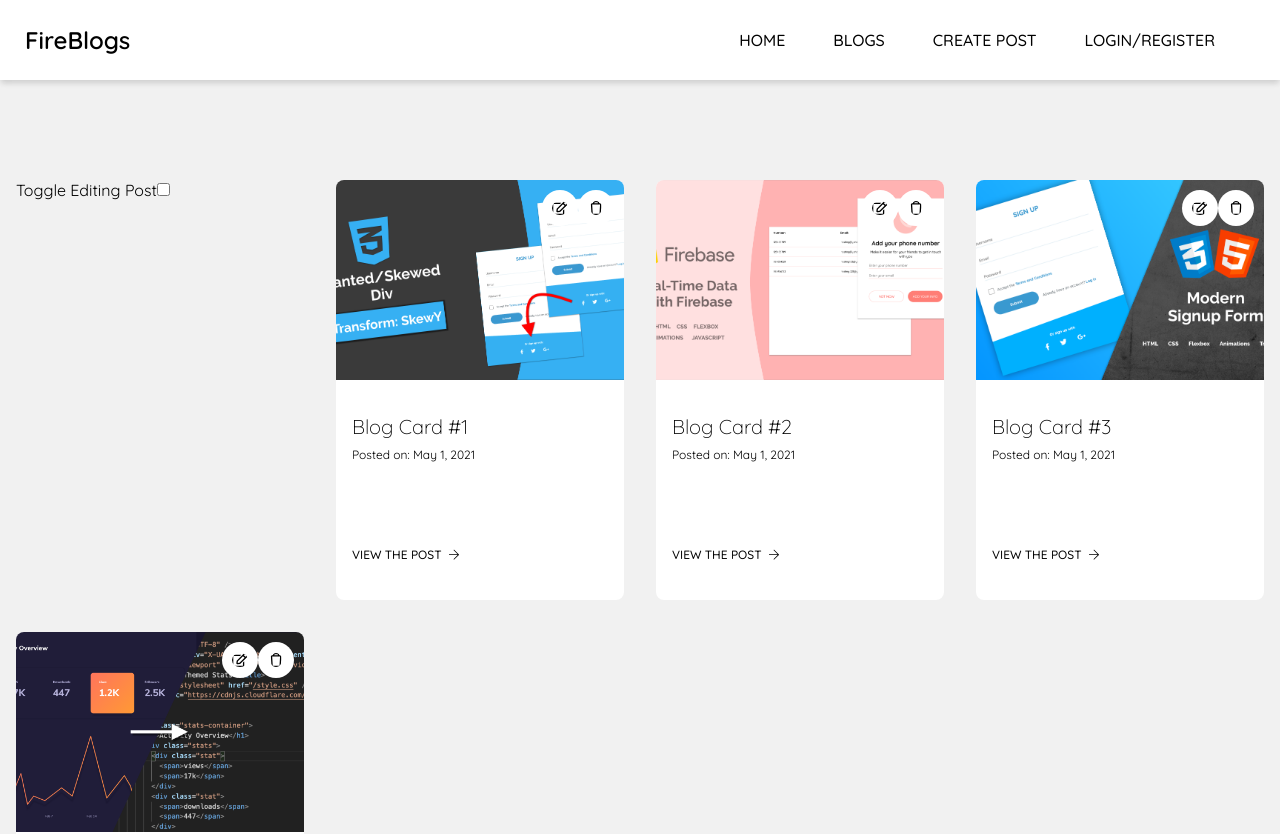
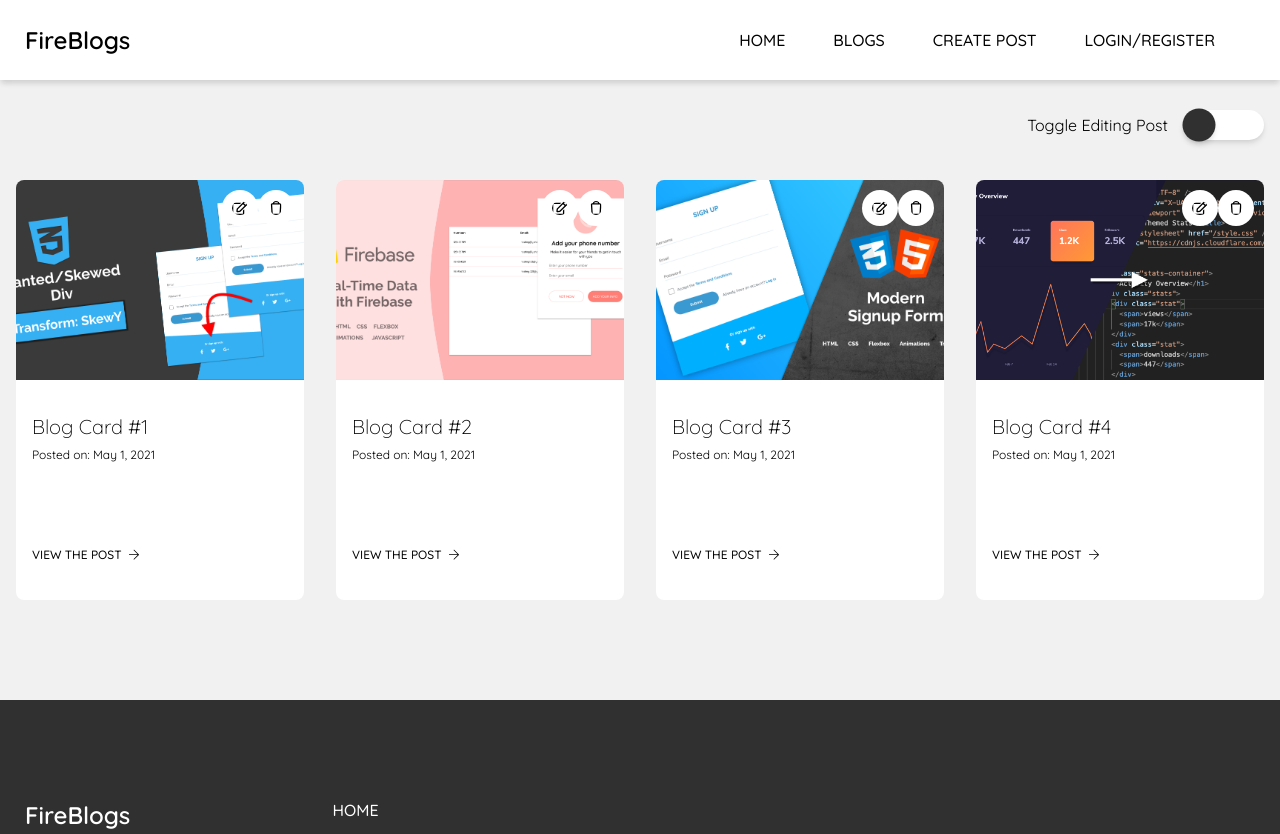
Before and after one commit to owentr1369/blog-project-vuejs-firebase, a Vue app: page /blogs in a window 1280 px wide. Shown: the top 834 px of the page. Built offline with nearby package versions, Linux system fonts and the light colour scheme; what vue2-editor would draw is missing.

Commit message:
styling input checkbox

```diff
--- a/src/App.vue
+++ b/src/App.vue
@@ -67,39 +67,7 @@ export default {
     fill: #fff;
   }
 }
-.blog-card-wrap {
-  position: relative;
-  padding: 80px 16px;
-  background-color: #f1f1f1;
-  @media (min-width: 500px) {
-    padding: 100px 16px;
-  }
-  .blog-cards {
-    display: grid;
-    gap: 32px;
-    grid-template-columns: 1fr;
 
-    @media (min-width: 500px) {
-      grid-template-columns: repeat(2, 1fr);
-    }
-
-    @media (min-width: 900px) {
-      grid-template-columns: repeat(3, 1fr);
-    }
-
-    @media (min-width: 1200px) {
-      grid-template-columns: repeat(4, 1fr);
-    }
-  }
-}
-// .blog-card-wrap {
-//   position: relative;
-//   padding: 80px 16px;
-//   background-color: #f1f1f1;
-//   @media (min-width: 500px) {
-//     padding: 100px 16px;
-//   }
-// }
 button,
 .router-button {
   transition: 500ms ease all;
@@ -147,4 +115,29 @@ button,
   cursor: none !important;
   background-color: rgba(128, 128, 128, 0.5) !important;
 }
+.blog-card-wrap {
+  position: relative;
+  padding: 80px 16px;
+  background-color: #f1f1f1;
+  @media (min-width: 500px) {
+    padding: 100px 16px;
+  }
+  .blog-cards {
+    display: grid;
+    gap: 32px;
+    grid-template-columns: 1fr;
+
+    @media (min-width: 500px) {
+      grid-template-columns: repeat(2, 1fr);
+    }
+
+    @media (min-width: 900px) {
+      grid-template-columns: repeat(3, 1fr);
+    }
+
+    @media (min-width: 1200px) {
+      grid-template-columns: repeat(4, 1fr);
+    }
+  }
+}
 </style>
--- a/src/views/Blogs.vue
+++ b/src/views/Blogs.vue
@@ -28,4 +28,49 @@ export default {
 </script>
 
 <style lang="scss" scoped>
+.blog-cards {
+  position: relative;
+
+  .toggle-edit {
+    display: flex;
+    align-items: center;
+    position: absolute;
+    top: -70px;
+    right: 0;
+
+    span {
+      margin-right: 16px;
+    }
+    input[type="checkbox"] {
+      position: relative;
+      border: none;
+      -webkit-appearance: none;
+      background: #fff;
+      outline: none;
+      width: 80px;
+      height: 30px;
+      border-radius: 20px;
+      box-shadow: 0 4px 6px -1px rgba($color: #000000, $alpha: 0.1),
+        0 2px 4px -1px rgba($color: #000000, $alpha: 0.06);
+      &::before {
+        content: "";
+        position: absolute;
+        width: 30px;
+        height: 30px;
+        border-radius: 20px;
+        top: 0;
+        left: 0;
+        background: #303030;
+        transform: scale(1.1);
+        transition: 750ms ease all;
+        box-shadow: 0 4px 6px -1px rgba($color: #000000, $alpha: 0.1),
+          0 2px 4px -1px rgba($color: #000000, $alpha: 0.06);
+      }
+    }
+    input:checked[type="checkbox"]::before {
+      background: #fff;
+      left: 52px;
+    }
+  }
+}
 </style>
```
